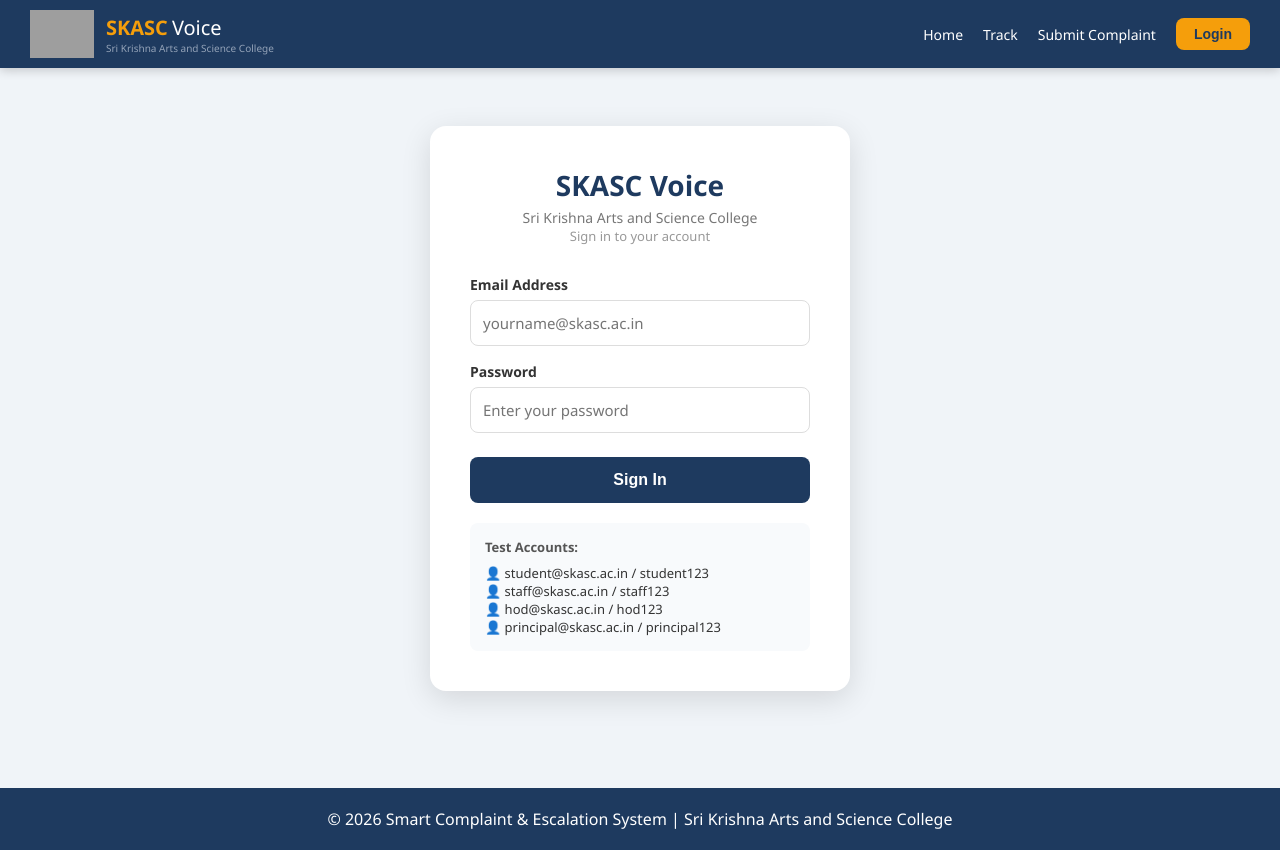
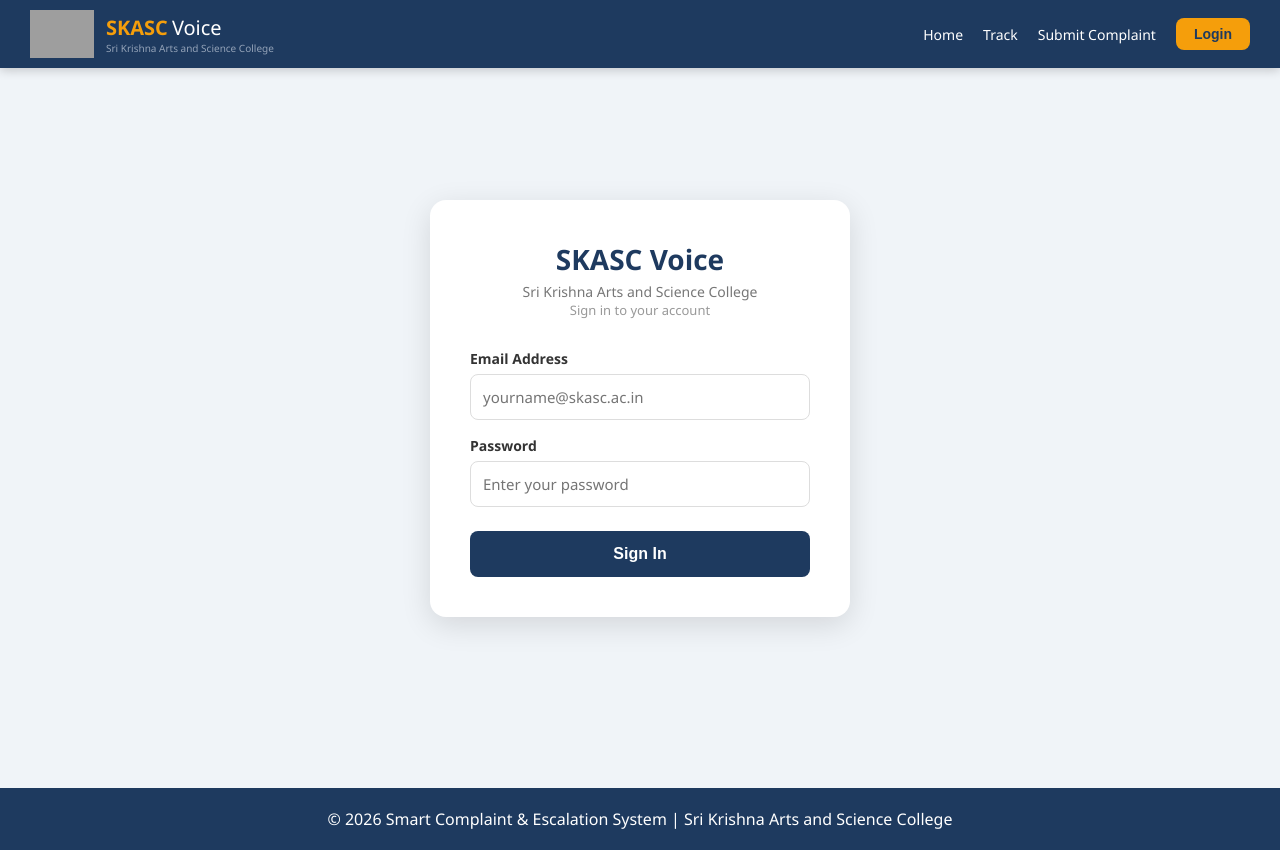
Before and after one commit to rasheeqa-codes/AI-Smart-Complaint-System, a React app in the folder frontend/: page /login in a window 1280 px wide. Built offline with nearby package versions, Linux system fonts and the light colour scheme; grey boxes are pictures that could not be loaded; the HTML template or start-up script is replaced by a standard one.

Commit message:
Remove test credentials from login page

```diff
--- a/frontend/src/pages/Login.jsx
+++ b/frontend/src/pages/Login.jsx
@@ -101,14 +101,7 @@ function Login() {
           {loading ? 'Signing in...' : 'Sign In'}
         </button>
 
-        <div style={{ marginTop: '20px', padding: '15px',
-          backgroundColor: '#f8fafc', borderRadius: '8px', fontSize: '13px' }}>
-          <p style={{ fontWeight: '600', marginBottom: '8px', color: '#555' }}>Test Accounts:</p>
-          <p>👤 student@skasc.ac.in / student123</p>
-          <p>👤 staff@skasc.ac.in / staff123</p>
-          <p>👤 hod@skasc.ac.in / hod123</p>
-          <p>👤 principal@skasc.ac.in / principal123</p>
-        </div>
+
       </div>
     </div>
   )
```
